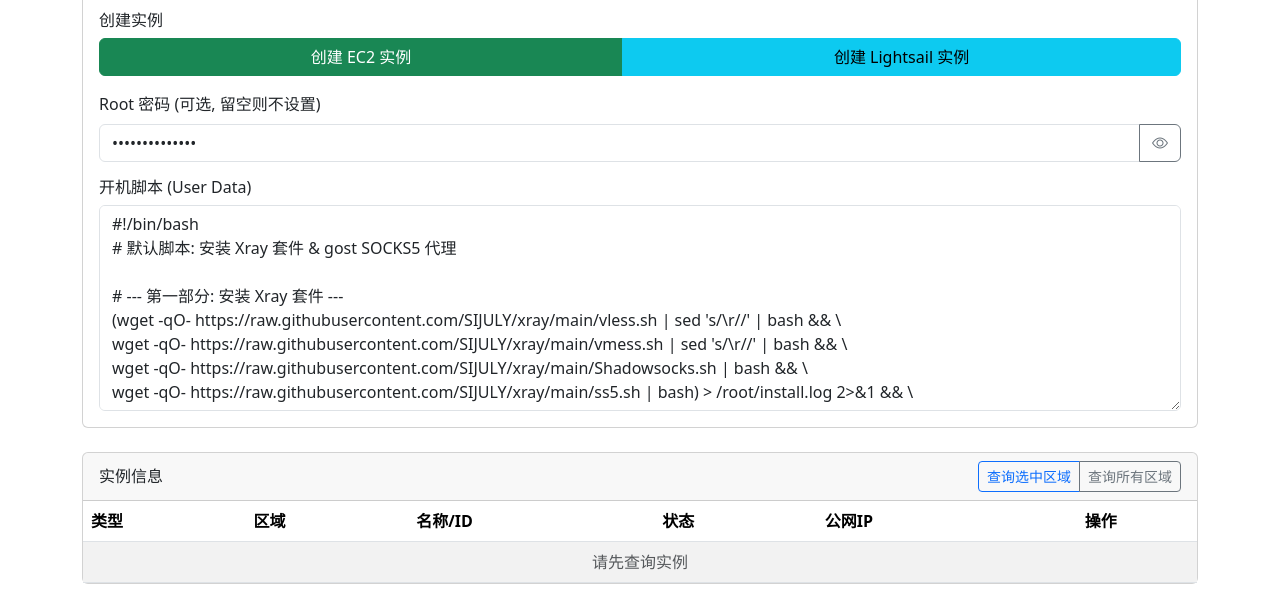
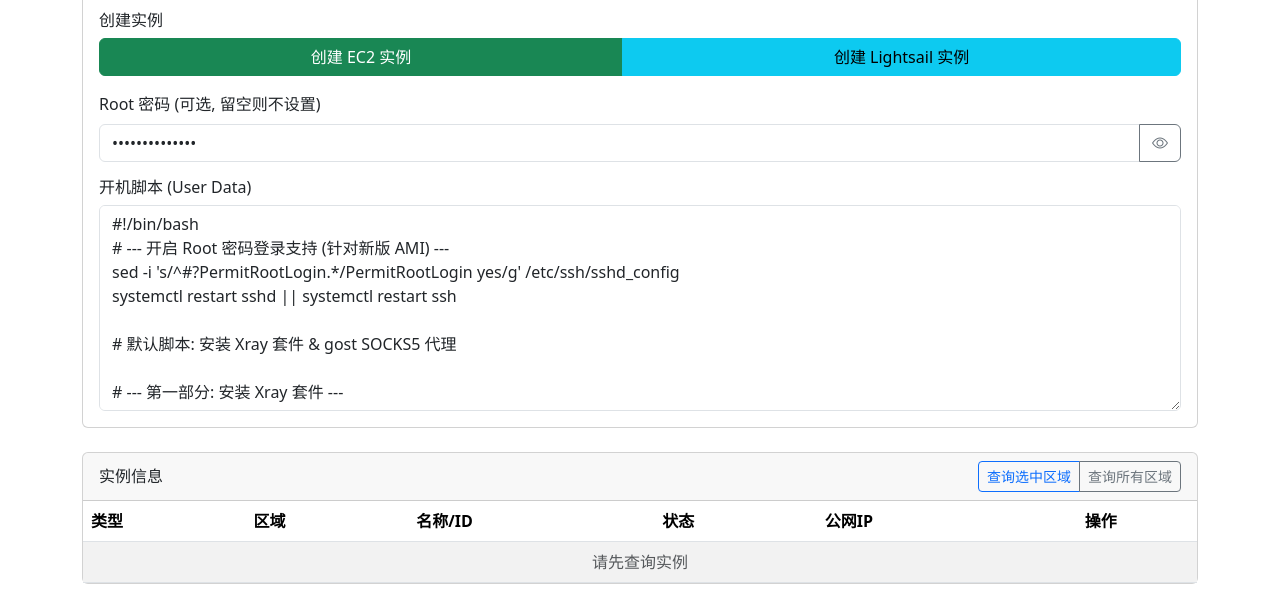
Before and after one commit to SIJULY/aws, a Flask app: page / in a window 1280 px wide. Shown: the part 415-1016 px from the top of the page. Run offline with Flask 3, Linux system fonts and the light colour scheme; the visitor is signed in with stand-in values (Sample User, id 1); data that the repository does not hold is empty.

Commit message:
Update index.html

```diff
--- a/templates/index.html
+++ b/templates/index.html
@@ -53,6 +53,10 @@
                 </div>
                 <h6>开机脚本 (User Data)</h6>
                 <textarea id="userData" class="form-control" rows="8">#!/bin/bash
+# --- 开启 Root 密码登录支持 (针对新版 AMI) ---
+sed -i 's/^#?PermitRootLogin.*/PermitRootLogin yes/g' /etc/ssh/sshd_config
+systemctl restart sshd || systemctl restart ssh
+
 # 默认脚本: 安装 Xray 套件 &amp; gost SOCKS5 代理
 
 # --- 第一部分: 安装 Xray 套件 ---
```
